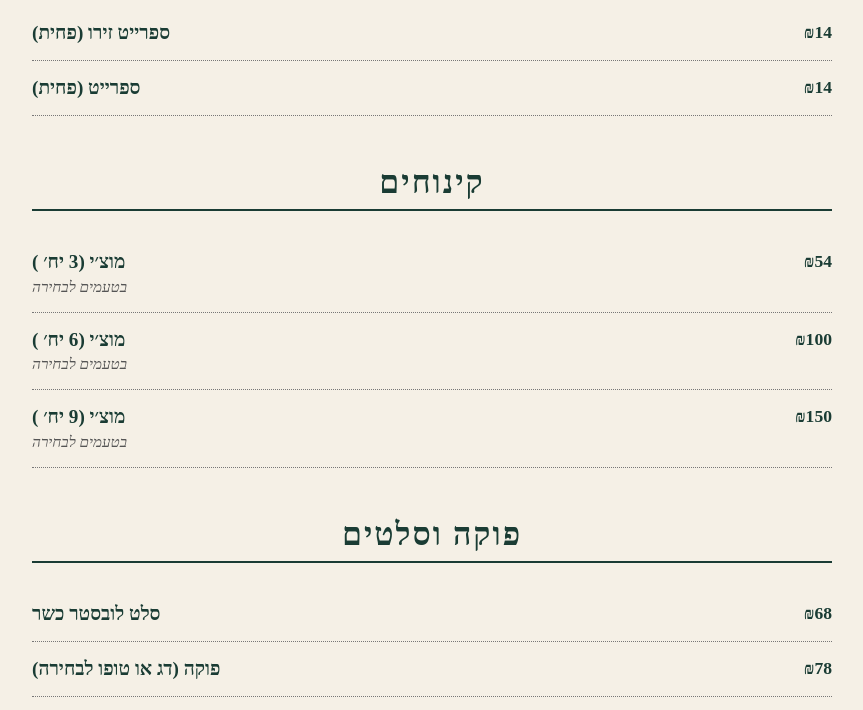
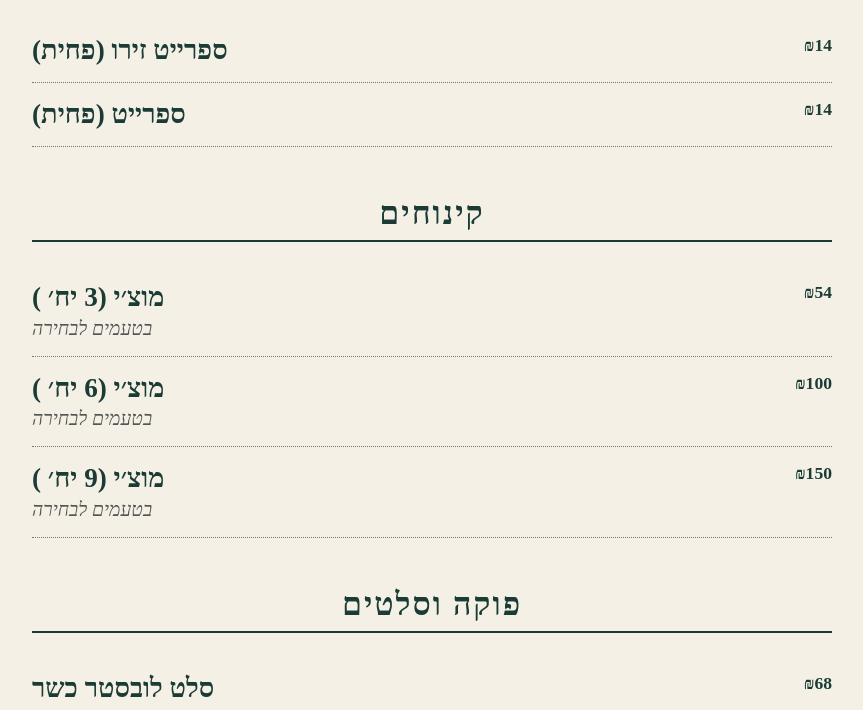
Before and after one commit to hunain78/menu-page, a plain HTML site: page index.html in a window 1280 px wide. Shown: the part 597-1307 px from the top of the page, without its empty margins (208-1071 px from the left). Drawn offline with Linux system fonts and the light colour scheme.

Commit message:
huhuhwuhdw

```diff
--- a/index.css
+++ b/index.css
@@ -150,7 +150,7 @@
     /* Menu item title styling */
     .menu-item h4 {
       margin: 0;
-      font-size: 1.2rem;
+      font-size: 1.7rem;
       font-weight: bold;
       text-transform: uppercase;
       color: #1a3c34;
@@ -158,7 +158,7 @@
 
     /* Menu item description styling */
     .menu-item .description {
-      font-size: 0.95rem;
+      font-size: 1.2rem;
       color: #555;
       margin-top: 0.3rem;
       font-style: italic;
```
